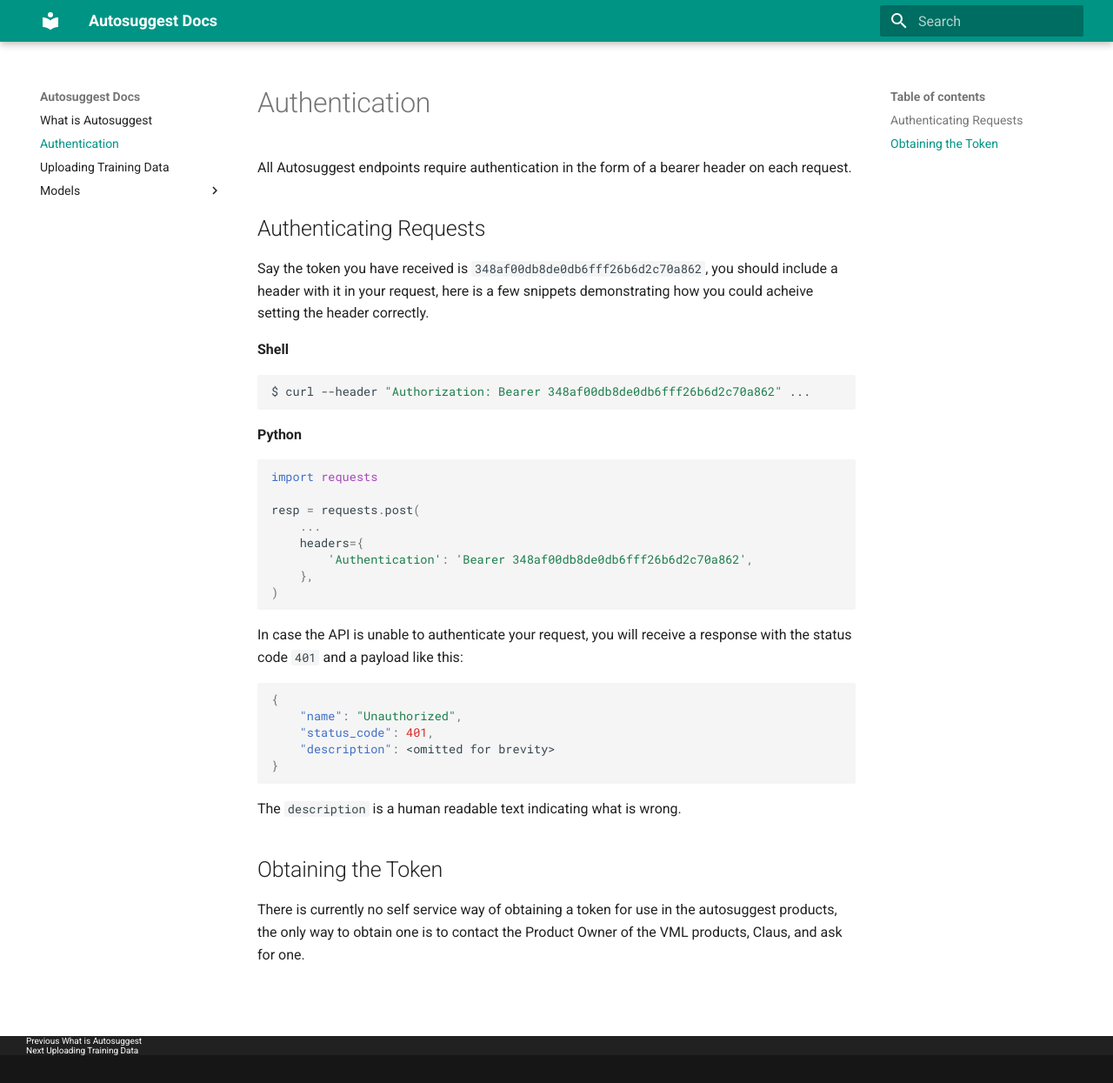
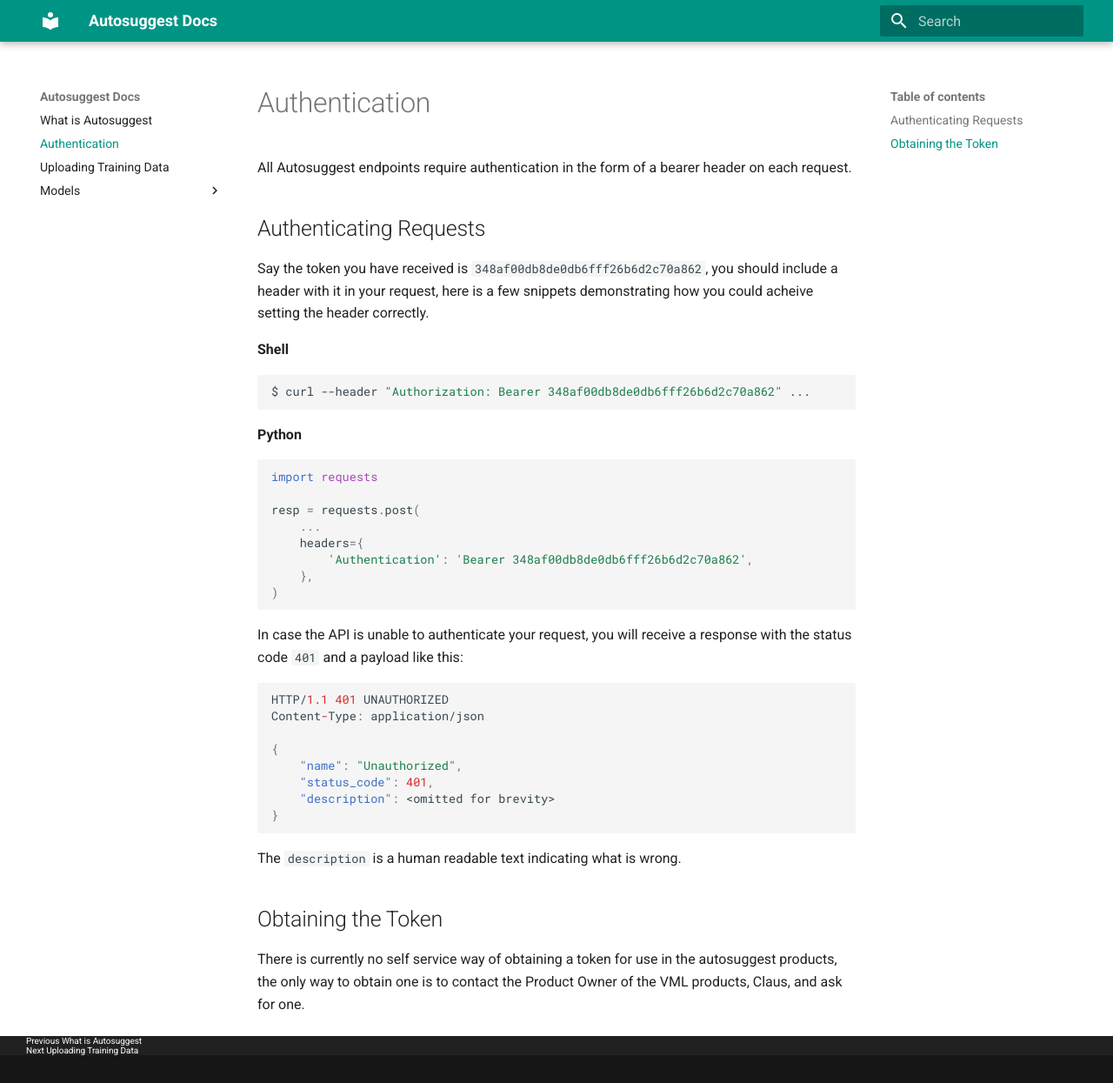
Before and after one commit to e-conomic/vml-docs, an MkDocs documentation site: the page built from docs/authentication.md, in a window 1280 px wide and 1245 px high. Shown: the whole window at 87% size. Built offline with MkDocs 1.6.1 and Material for MkDocs 9.7.7, drawn with Linux system fonts in a browser that asks for light colours.

Commit message:
Added response headers to error response

````diff
--- a/docs/authentication.md
+++ b/docs/authentication.md
@@ -28,6 +28,9 @@ resp = requests.post(
 In case the API is unable to authenticate your request, you will receive a response with the status code `401` and a payload like this:
 
 ```json
+HTTP/1.1 401 UNAUTHORIZED
+Content-Type: application/json
+
 {
     "name": "Unauthorized",
     "status_code": 401,
````
